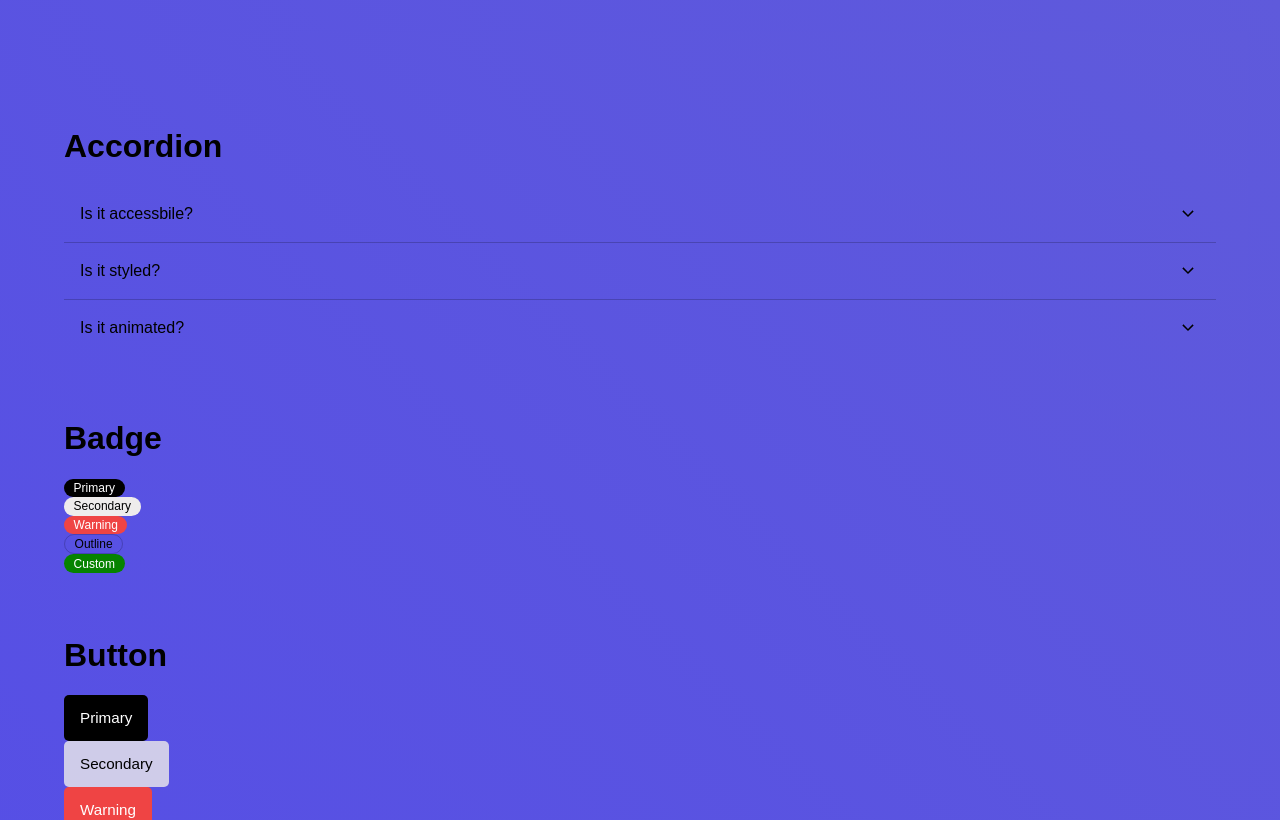
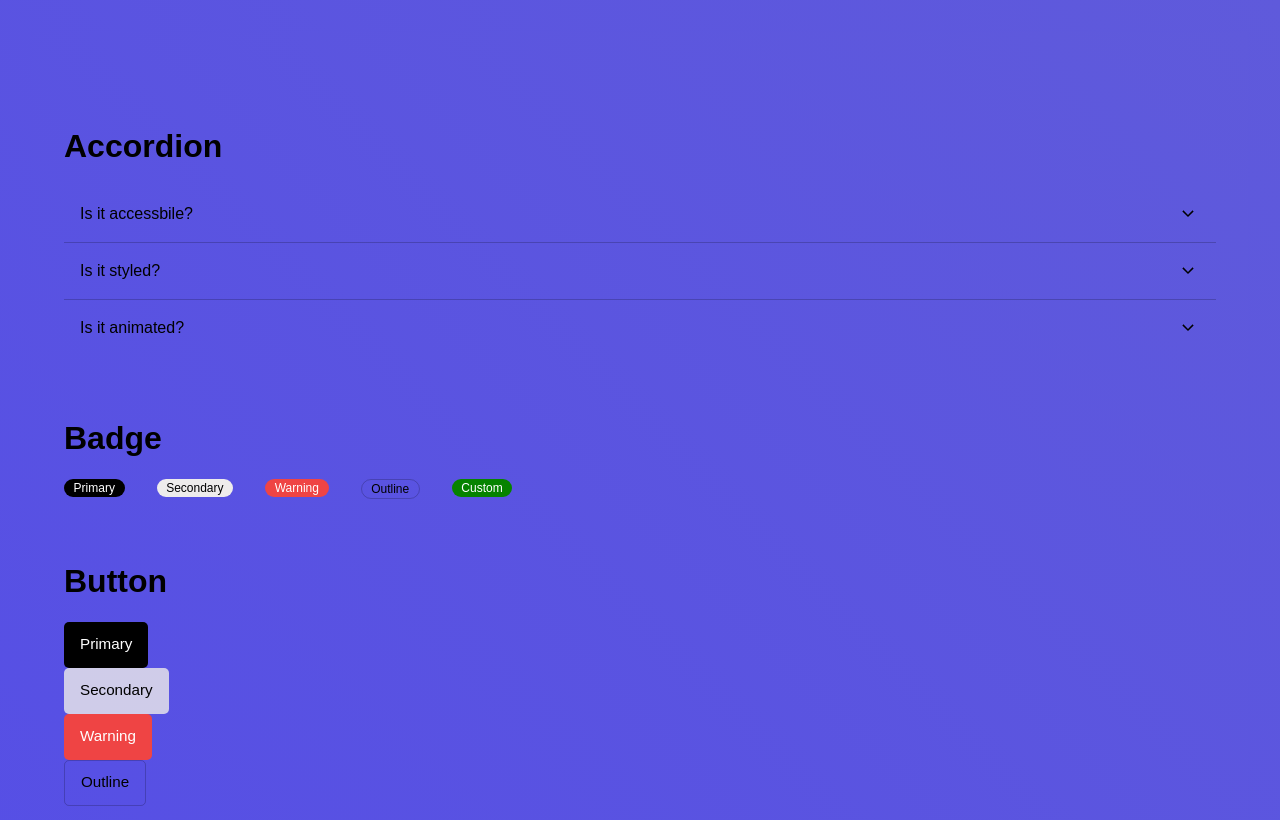
Before and after one commit to EtienneCClarke/EndUI, a React (Vite) app: page / in a window 1280 px wide. Shown: the top 820 px of the page. Built offline with nearby package versions, Linux system fonts and the light colour scheme.

Commit message:
Refactored custom className compatibility

```diff
--- a/src/components/accordion/accordion.types.tsx
+++ b/src/components/accordion/accordion.types.tsx
@@ -1,19 +1,23 @@
 interface AccordionProps extends React.HTMLAttributes<HTMLDivElement> {
     children?: React.JSX.Element | React.JSX.Element[] | string | number;
+    className?: string;
 }
 
 interface AccordionItemProps extends React.HTMLAttributes<HTMLDivElement> {
     children: React.JSX.Element[];
+    className?: string;
     value: string;
 }
 
 interface AccordionTriggerProps extends React.HTMLAttributes<HTMLButtonElement> {
     children: React.JSX.Element[] | React.JSX.Element | string | number | never | never[];
+    className?: string;
     value?: string;
 }
 
 interface AccordionContentProps extends React.HTMLAttributes<HTMLDivElement> {
     children?: JSX.Element[] | JSX.Element | never[] | never | string;
+    className?: string;
     value?: string;
 }
 
--- a/src/components/accordion/index.tsx
+++ b/src/components/accordion/index.tsx
@@ -9,6 +9,7 @@ const AccordionContext = createContext({
 
 const Accordion = ({
   children,
+  className,
   ...props
 }: AccordionProps) => {
 
@@ -18,7 +19,7 @@ const Accordion = ({
   return (
     <AccordionContext.Provider value={{ target, updateTarget }}>
       <div
-        className={`${css.accordion} ${props?.className}`}
+        className={`${css.accordion} ${className ? className : ''}`}
         {...props}
       >
         {children}
@@ -30,6 +31,7 @@ const Accordion = ({
 
 const AccordionItem = ({
   children,
+  className,
   value,
   ...props
 }: AccordionItemProps) => {
@@ -39,7 +41,7 @@ const AccordionItem = ({
 
   return (
     <div
-      className={`${css.accordion_item} ${props?.className}`}
+      className={`${css.accordion_item} ${className ? className : ''}`}
       {...props}
     >
       {clonedTrigger}
@@ -51,6 +53,7 @@ const AccordionItem = ({
 
 const AccordionTrigger = ({
   children,
+  className,
   value,
   ...props
 }: AccordionTriggerProps) => {
@@ -59,7 +62,7 @@ const AccordionTrigger = ({
 
   return (
     <button
-      className={`${css.accordion_trigger} ${target === value ? css.accordion_trigger_open : ""} ${props?.className}`}
+      className={`${css.accordion_trigger} ${target === value ? css.accordion_trigger_open : ''} ${className ? className : ''}`}
       onClick={() => updateTarget(target == value ? "" : value!)}
       {...props}
     >
@@ -80,6 +83,7 @@ const AccordionTrigger = ({
 
 const AccordionContent = ({
   children,
+  className,
   value,
   ...props
 }: AccordionContentProps) => {
@@ -88,7 +92,7 @@ const AccordionContent = ({
 
   return (
     <div
-      className={`${css.accordion_content} ${target === value ? css.accordion_open : ""} ${props?.className}`}
+      className={`${css.accordion_content} ${target === value ? css.accordion_open : ""} ${className ? className : ''}`}
       {...props}
     >
       <div>{children}</div>
--- a/src/components/badge/badge-example.tsx
+++ b/src/components/badge/badge-example.tsx
@@ -3,7 +3,7 @@ import css from "./badge.module.css";
 
 export default function ButtonExample() {
   return (
-    <div className="badges_container">
+    <div className="container">
       <Badge>Primary</Badge>
       <Badge variant="secondary">Secondary</Badge>
       <Badge variant="warning">Warning</Badge>
--- a/src/components/badge/badge.module.css
+++ b/src/components/badge/badge.module.css
@@ -43,17 +43,8 @@
     20% {
         background: orange;
     }
-    25% {
-        color: white;
-    }
-    30% {
-        color: black;
-    }
     40% {
         background: yellow;
-    }
-    55% {
-        color: white;
     }
     60% {
         background: green;
--- a/src/components/badge/index.tsx
+++ b/src/components/badge/index.tsx
@@ -3,18 +3,17 @@ import css from "./badge.module.css";
 interface BadgeProps extends React.HTMLAttributes<HTMLDivElement> {
   children: React.ReactNode | React.ReactNode[] | string | number;
   className?: string;
-  style?: React.CSSProperties;
   variant?: "primary" | "secondary" | "warning" | "outline";
 }
 
 const Badge = ({
   children,
+  className,
   variant = "primary",
-  className,
   ...props
 }: BadgeProps) => {
   return (
-    <div className={`${css.badge} ${css[variant]} ${className}`} {...props}>
+    <div className={`${css.badge} ${css[variant]} ${className ? className : ''}`} {...props}>
       {children}
     </div>
   );
```
